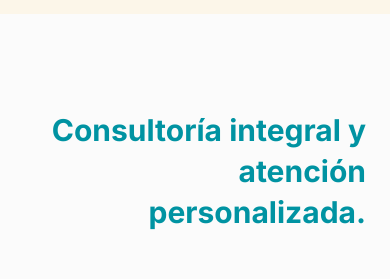
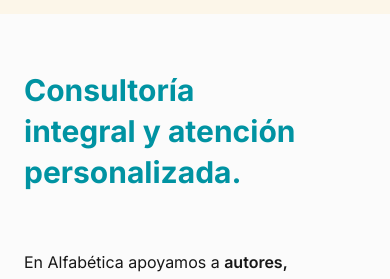
Before and after one commit to jonasoft06/alfabetica-webapp, a Next.js app: page / in a window 390 px wide. Shown: the part 576-855 px from the top of the page. Built offline with nearby package versions, Linux system fonts and the light colour scheme; a web font is replaced by a local one.

Commit message:
fix: correct consulting layout on mobile and large screens

```diff
--- a/src/components/home/consulting/consulting.tsx
+++ b/src/components/home/consulting/consulting.tsx
@@ -1,17 +1,16 @@
-// src/components/home/consultoria.tsx
 import { StarButton } from "@/components/common/star-button";
 
 export default function Consulting() {
   return (
-    <section className="bg-alf-near-white px-6 py-24 lg:py-32">
-      <div className="mx-auto grid max-w-7xl grid-cols-1 items-start gap-14 lg:grid-cols-[0.9fr_1fr_0.8fr] lg:gap-14 xl:gap-20">
+    <section className="bg-alf-near-white px-6 py-14 lg:py-20 xl:py-24">
+      <div className="mx-auto grid max-w-7xl grid-cols-1 items-start gap-14 lg:grid-cols-[1fr_1.1fr_0.75fr] lg:gap-14 xl:gap-20">
         {/* Columna 1: Título */}
-        <h2 className="font-sans text-end text-3xl font-bold leading-snug text-alf-turquoise">
+        <h2 className="font-sans text-3xl leading-snug font-bold text-balance text-alf-turquoise lg:text-end">
           Consultoría integral y atención personalizada.
         </h2>
 
         {/* Columna 2: Párrafos */}
-        <div className="space-y-3 w-[110%] text-base leading-relaxed text-alf-eerie-black lg:text-lg">
+        <div className="space-y-3 text-base leading-relaxed text-alf-eerie-black lg:text-lg">
           <p>
             En Alfabética apoyamos a{" "}
             <strong className="font-semibold">
@@ -27,6 +26,7 @@ export default function Consulting() {
           </p>
         </div>
 
+        {/* Columna 3: Botón */}
         <div className="flex justify-center lg:justify-end">
           <StarButton
             href="/cotizador"
--- a/src/components/home/hero/hero.tsx
+++ b/src/components/home/hero/hero.tsx
@@ -27,7 +27,7 @@ export default function Hero() {
         className="pointer-events-none absolute top-1/2 hidden max-w-none -translate-y-[40%] select-none lg:-right-28 lg:block lg:w-[340px] xl:-right-44 xl:w-[460px] 2xl:-right-55 2xl:w-[600px]"
       />
 
-      <div className="relative z-10 mx-auto flex max-w-3xl flex-col items-center px-6 pt-32 pb-20 text-center lg:pt-56 lg:pb-32 xl:pt-64">
+      <div className="relative mx-auto flex max-w-3xl flex-col items-center px-6 pt-32 pb-20 text-center lg:pt-56 lg:pb-32 xl:pt-64">
         <h1 className="font-heading text-4xl leading-tight text-alf-eerie-black md:text-3xl lg:text-4xl xl:text-5xl 2xl:text-6xl">
           Armamos <b className="font-bold">tu libro</b>
           <br />
```
